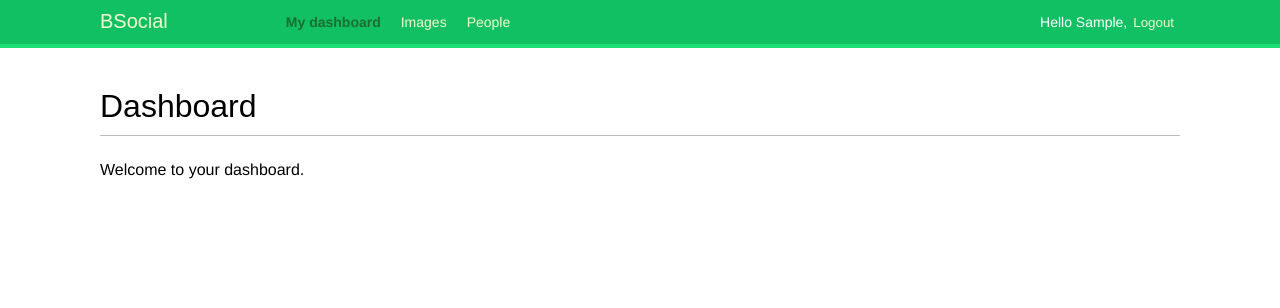
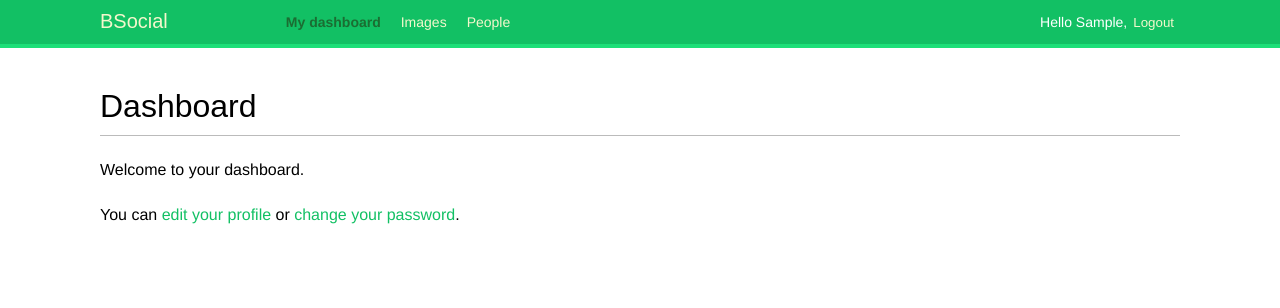
Before and after one commit to alvyynm/bugsocial, a Django app: page /social/dashboard/ in a window 1280 px wide. Shown: the top 308 px of the page. Run offline with Django 5.2, Linux system fonts and the light colour scheme; the visitor is signed in with stand-in values (Sample User, id 1); some web fonts are replaced.

Commit message:
add links for password change and profile edit in dashboard

```diff
--- a/bugsocial/templates/bugsocial/dashboard.html
+++ b/bugsocial/templates/bugsocial/dashboard.html
@@ -5,4 +5,7 @@
 {% endblock %} {% block content %}
   <h1>Dashboard</h1>
   <p>Welcome to your dashboard.</p>
+  <p>
+    You can <a href="{% url 'edit' %}">edit your profile</a> or <a href="{% url 'password_change' %}">change your password</a>.
+  </p>
 {% endblock %}
```
